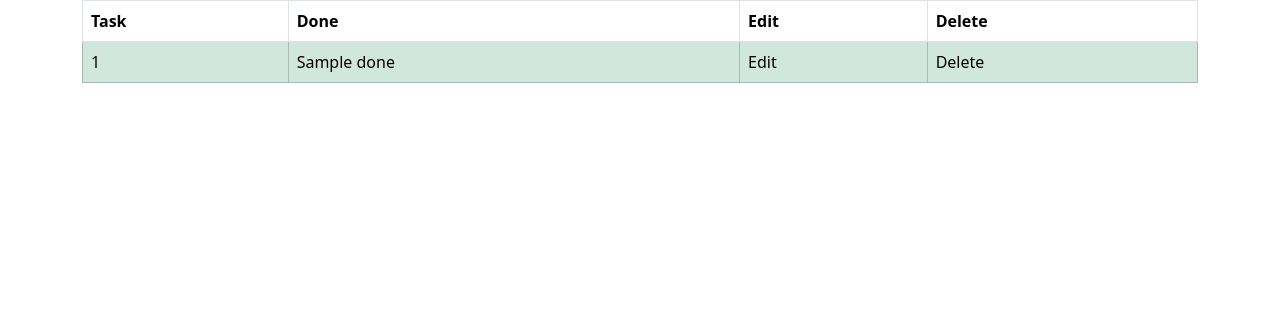
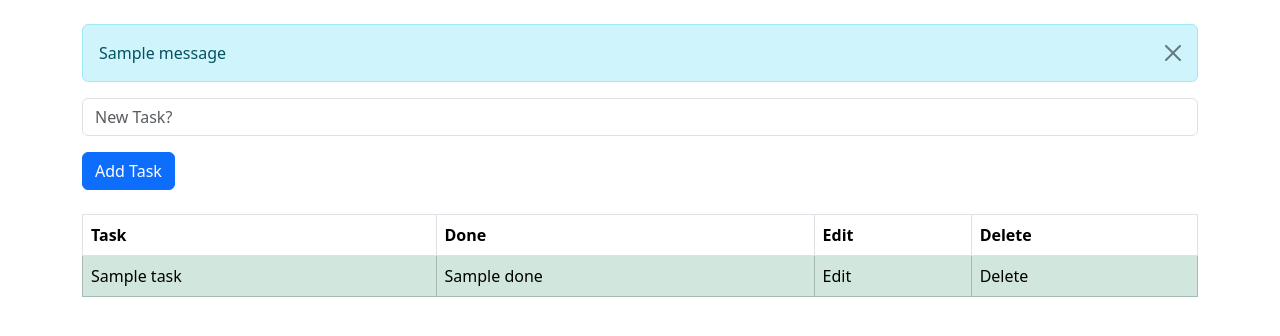
Before and after one commit to Laszlo-Lazuer/python-django-app-learning, a Django app: template todolist_app/templates/todolist.html in a window 1280 px wide. Shown: the part 65-401 px from the top of the page. Run offline with Django 3.2, Linux system fonts and the light colour scheme; the template is opened without the code that fills it: most values are stand-ins (such as "Sample title", 1, 10 or a date in 2020); one stand-in notice (Sample message) is shown.

Commit message:
feat: add forms and functionality. Add the ability to add items with a success dismissible banner.

```diff
--- a/todolist_app/templates/todolist.html
+++ b/todolist_app/templates/todolist.html
@@ -6,6 +6,25 @@
 
 {% block content %}
   <div class="container">
+    <br />
+    {% comment %} # Only run logic if message exists {% endcomment %}
+    {% if messages  %}
+        {% for  message in messages  %}
+        <div class="alert alert-info alert-dismissible fade show" role="alert">
+            {{ message }}
+            <button type="button" class="btn-close" data-bs-dismiss="alert" aria-label="Close"></button>
+        </div>
+        {% endfor %}
+    {% endif %}
+
+    <form method="POST">
+         {% csrf_token %}
+        <div class="mb-3">
+          <input type="text" class="form-control" name="task" id="task" aria-describedby="task" placeholder="New Task?">
+        </div>
+        <button type="submit" class="btn btn-primary">Add Task</button>
+      </form>
+      <br />
     <table class="table table-bordered">
         <thead class="thead-dark">
                 <tr>
@@ -16,23 +35,25 @@
                 </tr>
                 </thead>
                 <tbody>
+                    {% if all_tasks %}
                         {% for obj in all_tasks %}
                             {% if obj.done %}
                                 <tr class="table-success">
-                            <td>{{ obj.id }}</th>
+                                    <td>{{ obj.task }}</th>
                                     <td>{{ obj.done }}</td>
                                     <td>Edit</td>
                                     <td>Delete</td>
                                 </tr>
                             {% else %}
                                 <tr>
-                            <td>{{ obj.id }}</th>
+                                    <td>{{ obj.task }}</th>
                                     <td>{{ obj.done }}</td>
                                     <td>Edit</td>
                                     <td>Delete</td>
                                 </tr>
                             {% endif %}
                         {% endfor %}
+                {% endif %}
             </tbody>
     </table>
     </br>
```
Also changed, not shown: todolist_app/forms.py (added, +7 -0 lines), todolist_app/views.py (+11 -3 lines). Lines whose indentation alone changed are shown as unchanged.
